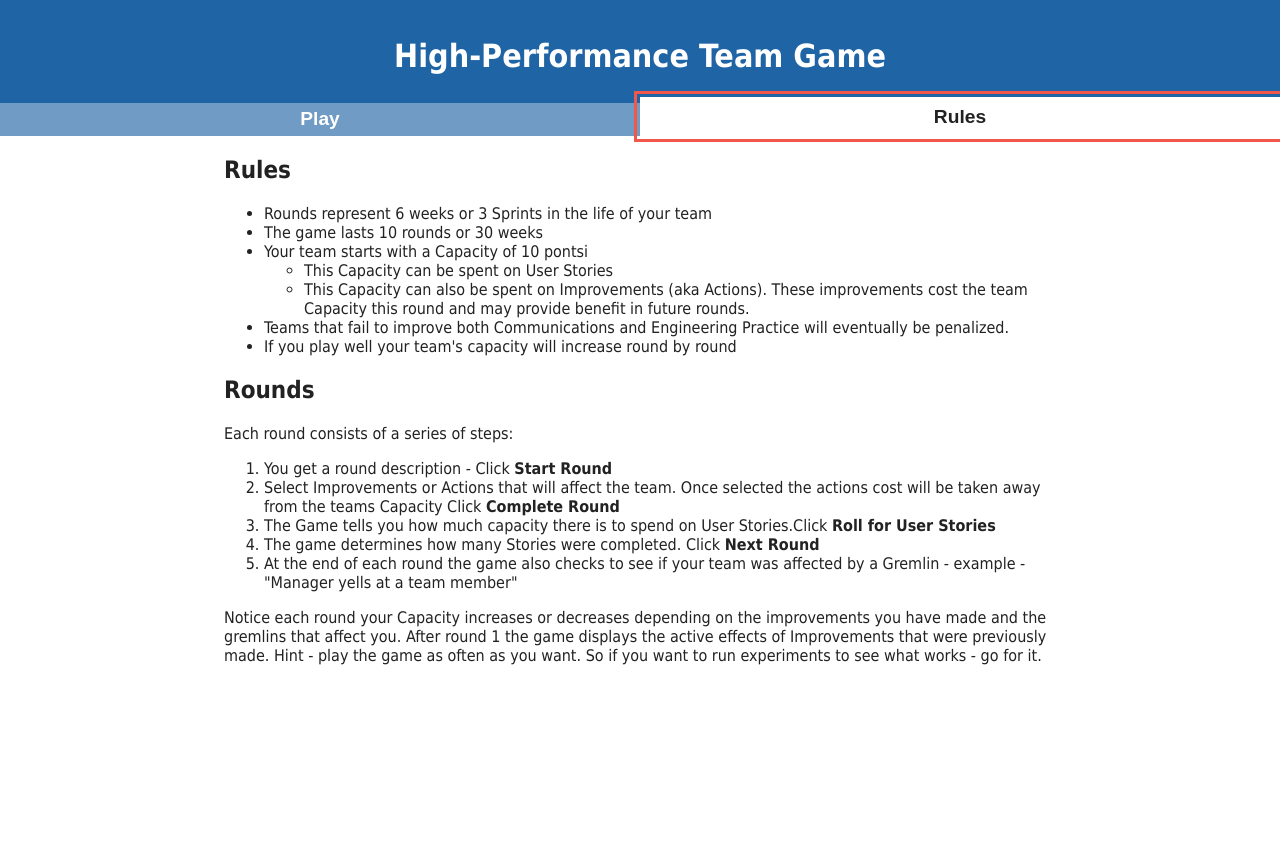
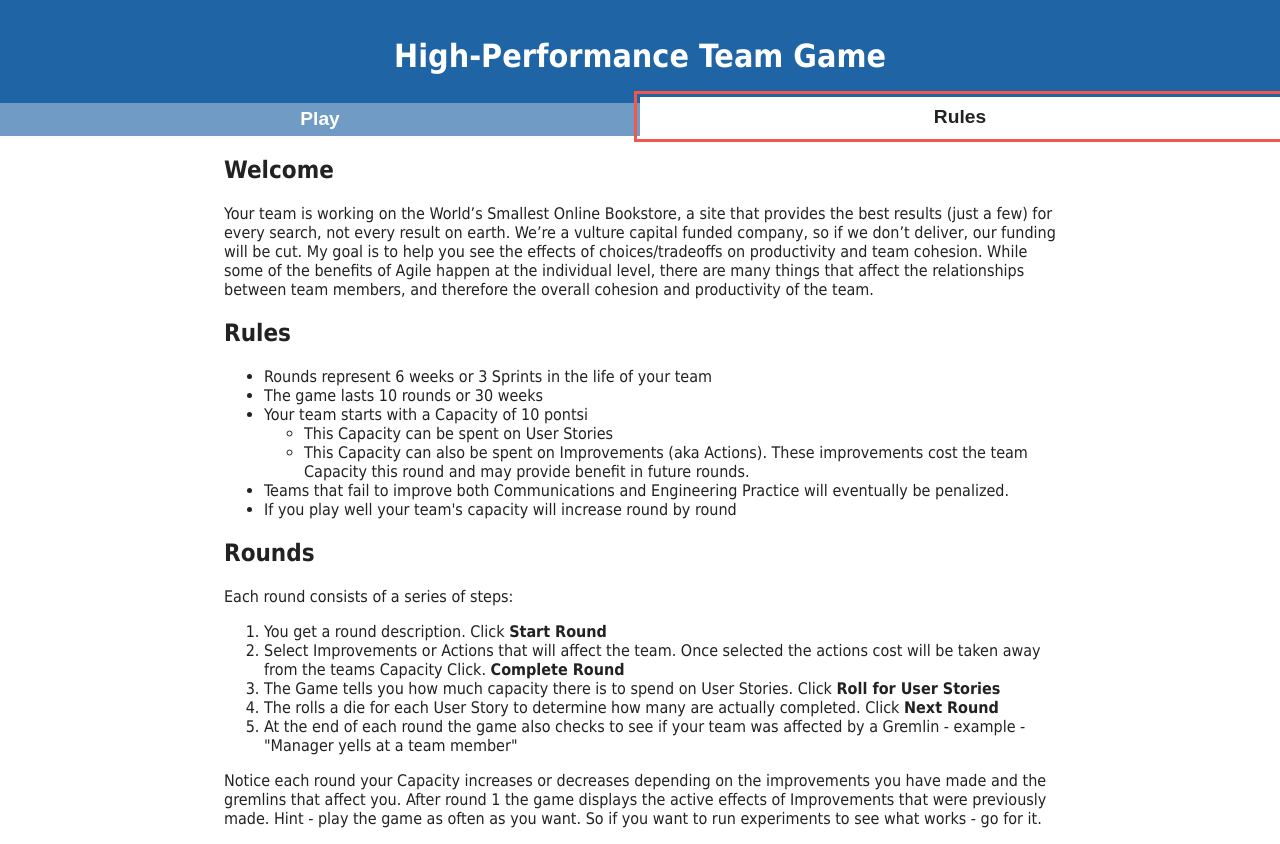
Before and after one commit to mlevison/high-performance-teams-game, a React (Create React App) app: page / in a window 1280 px wide. Both pictures are taken after a click on the button "Rules". Before the commit the page ends 800 px from the top, so only its background shows below. Built offline with nearby package versions, Linux system fonts and the light colour scheme.

Commit message:
Update rules to include a welcome page.

```diff
--- a/src/components/Rules.tsx
+++ b/src/components/Rules.tsx
@@ -3,6 +3,11 @@ import React from 'react';
 export default function Rules() {
   return (
     <>
+      <h2>Welcome</h2>
+      <p>Your team is working on the World’s Smallest Online Bookstore, a site that provides the best results (just a few) for every search, not every result on earth. We’re a vulture capital funded company, so if we don’t deliver, our funding will be cut.
+
+      My goal is to help you see the effects of choices/tradeoffs on productivity and team cohesion. While some of the benefits of Agile happen at the individual level, there are many things that affect the relationships between team members, and therefore the overall cohesion and productivity of the team.
+      </p>
       <h2>Rules</h2>
       <p>
         <ul>
@@ -19,10 +24,10 @@ export default function Rules() {
         <h2>Rounds</h2>
         Each round consists of a series of steps:
         <ol>
-          <li>You get a round description - Click <b>Start Round</b></li>
-          <li>Select Improvements or Actions that will affect the team. Once selected the actions cost will be taken away from the teams Capacity Click <b>Complete Round</b></li>
-          <li>The Game tells you how much capacity there is to spend on User Stories.Click <b>Roll for User Stories</b></li>
-          <li>The game determines how many Stories were completed. Click <b>Next Round</b></li>
+          <li>You get a round description. Click <b>Start Round</b></li>
+          <li>Select Improvements or Actions that will affect the team. Once selected the actions cost will be taken away from the teams Capacity Click. <b>Complete Round</b></li>
+          <li>The Game tells you how much capacity there is to spend on User Stories. Click <b>Roll for User Stories</b> </li>
+          <li>The rolls a die for each User Story to determine how many are actually completed. Click <b>Next Round</b></li>
           <li>At the end of each round the game also checks to see if your team was affected by a Gremlin - example - "Manager yells at a team member"</li>
         </ol>
         Notice each round your Capacity increases or decreases depending on the improvements you have made and the gremlins that affect you.
```
